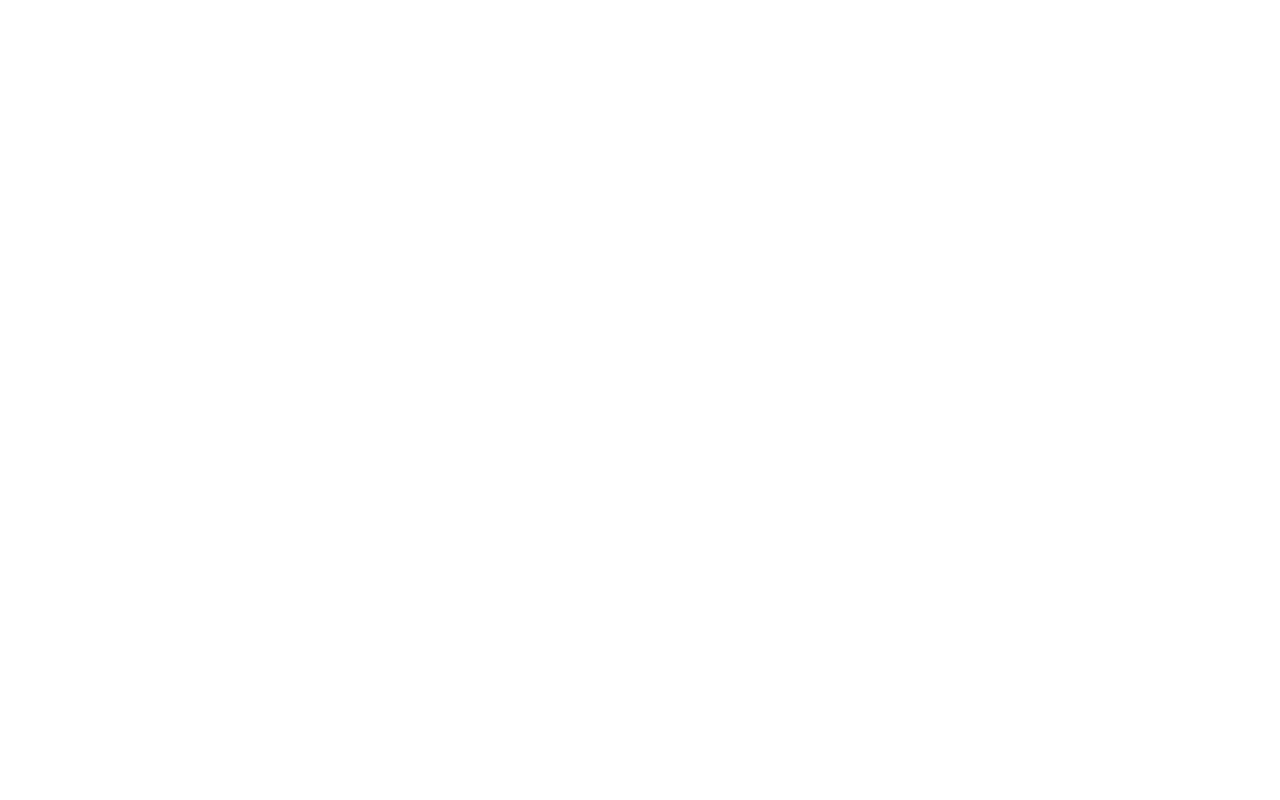
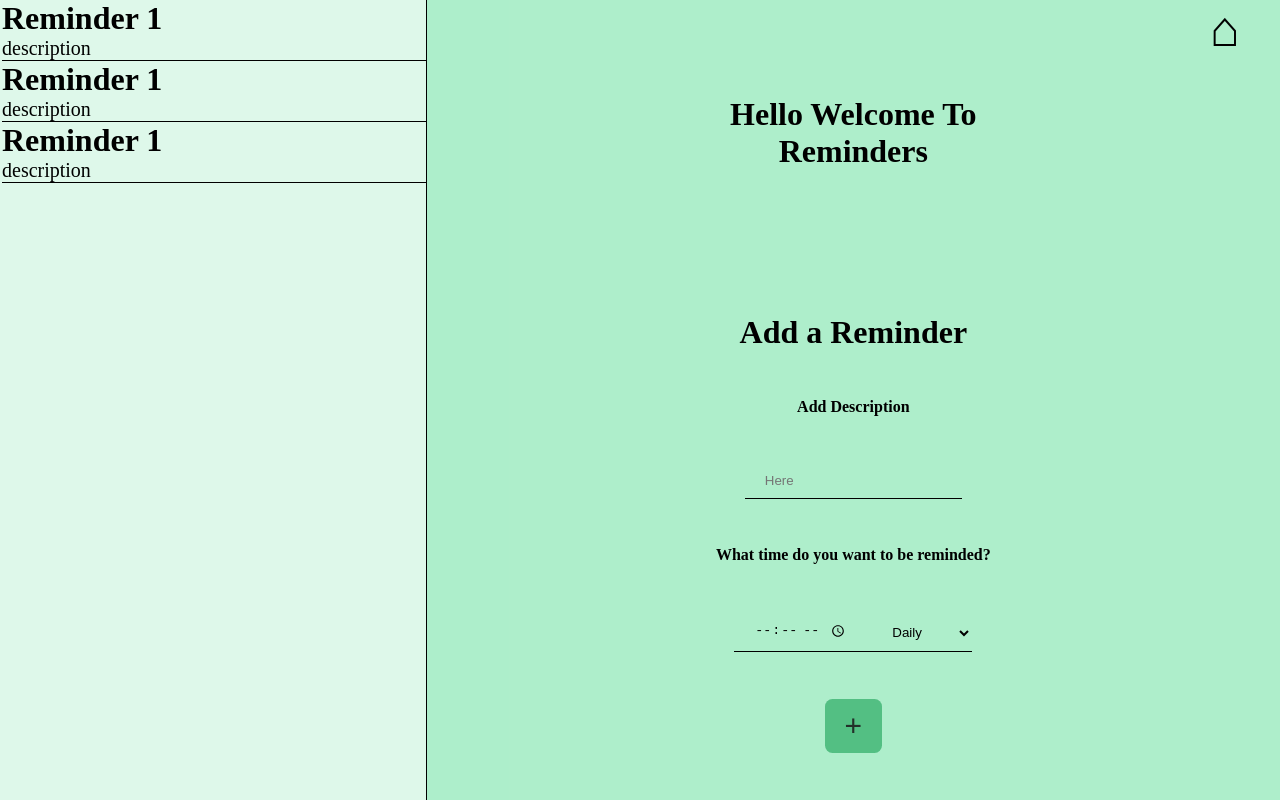
Before and after one commit to Cow-Van/los-altos-hacks-2023, a plain HTML site: page frontend/reminders.html in a window 1280 px wide. Drawn offline with Linux system fonts and the light colour scheme.

Commit message:
created reminders page

```diff
--- a/frontend/reminders.html
+++ b/frontend/reminders.html
@@ -8,6 +8,43 @@
     <link rel="stylesheet" type="text/css" href="styles.css"/>
 </head>
 <body>
-
+    <div class="reminderscontainer">
+        <div class="reminderslist">
+            <div>
+                <h1>Reminder 1</h1>
+                <p>description</p>
+            </div>
+            <div>
+                <h1>Reminder 1</h1>
+                <p>description</p>
+            </div>
+            <div>
+                <h1>Reminder 1</h1>
+                <p>description</p>
+            </div>
+        </div>
+        <div class="addreminders">
+            <div class="addreminderstop slideIn">
+                <button class="icon">⌂</button>
+                <div>
+                    <h1>Hello Welcome To <br> Reminders</h1>
+                </div>
+            </div>
+            <div class="addremindersbottom slideIn">
+                <h1>Add a Reminder</h1>
+                <h4>Add Description</h4>
+                <input type="text" placeholder="Here" class="inputs"/>
+                <h4>What time do you want to be reminded?</h4>
+                <div class="remindertimes">
+                    <input type="time" class="inputs">
+                    <select class="inputs">
+                        <option value="daily">Daily</option>
+                        <option value="weekly">Weekly</option>
+                    </select>
+                </div>
+                <button>+</button>
+            </div>
+        </div>
+    </div>
 </body>
 </html>
--- a/frontend/styles.css
+++ b/frontend/styles.css
@@ -49,7 +49,8 @@ p {
 }
 
 .logincredentials input, .signuppagebox input:focus,
-.signuppagebox input{
+.signuppagebox input, .inputs{
+    background: none;
     padding: 10px 20px;
     border: 0;
     outline: none;
@@ -129,3 +130,76 @@ p {
 .signuppagebox button:hover {
     opacity: 1;
 }
+
+.reminderscontainer {
+    height: 100vh;
+    display: grid;
+    grid-template-columns: 1fr 2fr;
+}
+
+.reminderslist {
+    background-color: #30d47a28;
+    overflow-y: scroll;
+    display: flex;
+    flex-direction: column;
+    padding-left: 2px;
+    border-right: 1px solid black;
+}
+
+.reminderslist div {
+    border-bottom: 1px solid black;
+}
+
+.addreminders {
+    background-color: #30d47a64;
+    display: grid;
+    grid-template-rows: 1fr 2fr;
+}
+
+.addreminders h1 {
+    text-align: center;
+}
+
+.addremindersbottom {
+    display: flex;
+    flex-direction: column;
+    justify-content: space-evenly;
+    align-items: center;
+}
+
+.remindertimes {
+    display: flex;
+    justify-content: space-between;
+    align-items: flex-end;
+}
+
+.addreminderstop {
+    display: flex;
+    justify-content: center;
+    align-items: center;
+}
+
+.addremindersbottom button {
+    border: none;
+     background-color: #3CB371;
+    padding: 10px 20px;
+    border-radius: 0.25em;
+    font-size: 30px;
+    transition: 0.3s;
+    opacity: 0.8;
+}
+
+.addremindersbottom button:hover {
+    opacity: 1;
+    cursor: pointer;
+}
+
+.icon {
+    position: absolute;
+    margin-right: 40px;
+    font-size: 50px;
+    right: 0;
+    top: 0;
+    background: none;
+    border: 0;
+}
```
